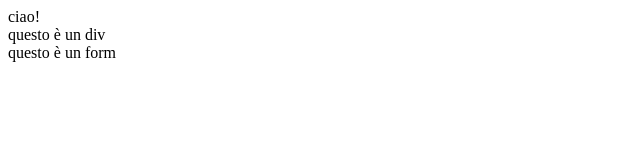
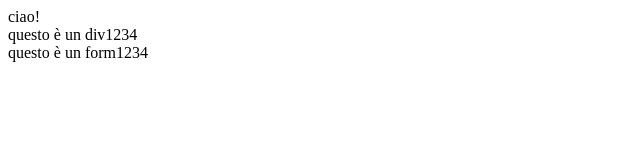
Before and after one commit to carlacupani/gitProgetto, a plain HTML site: page index.html in a window 1280 px wide. Shown: the full height of the page, 0-640 px from the left. Drawn offline with Linux system fonts and the light colour scheme.

Commit message:
modified: index.html

```diff
--- a/index.html
+++ b/index.html
@@ -2,10 +2,10 @@
     <body>
         ciao!
         <div>
-            questo è un div
+            questo è un div1234
         </div>
         <form action="#">
-            questo è un form
+            questo è un form1234
         </form>
     </body>
 </html>
```
